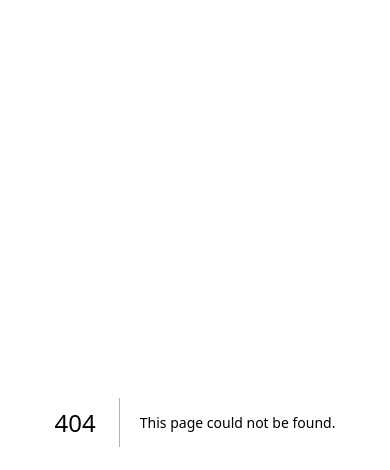
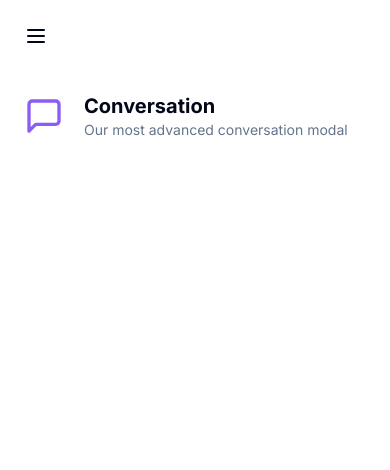
Before and after one commit to viraj458/GeniSync, a Next.js app: page /conversation in a window 390 px wide. Before the commit this address had no page. Shown: the top 470 px of the page. Built offline with nearby package versions, Linux system fonts and the light colour scheme.

Commit message:
feat: Heading Component(web & mobile)

```diff
--- /dev/null
+++ b/src/app/(dashboard)/conversation/page.tsx
@@ -0,0 +1,17 @@
+import Heading from '@/components/Heading';
+import { MessageSquare } from 'lucide-react';
+
+const ConversationPage = () => {
+  return (
+    <div>
+      <Heading
+        title="Conversation"
+        description="Our most advanced conversation modal"
+        icon={MessageSquare}
+        iconColor="text-violet-500"
+        bgColor="bf-violet-500/10"
+      />
+    </div>
+  );
+};
+export default ConversationPage;
--- a/src/app/(dashboard)/dashboard/page.tsx
+++ b/src/app/(dashboard)/dashboard/page.tsx
@@ -1,4 +1,4 @@
-'use client'
+'use client';
 
 import { Card } from '@/components/ui/card';
 import { TOOLS } from '@/constants';
@@ -18,16 +18,21 @@
           Chat with the smartest AI - Experience the power of AI
         </p>
       </div>
-      <div className="px-4 md:px-20 lg:px-32 space-y-4">
+      <div className="px-4 md:px-20 lg:px-56 space-y-4">
         {TOOLS.map((tool) => (
           <Card
             onClick={() => router.push(tool.href)}
             key={tool.href}
-            className="p-4 border-black/5 flex items-center justify-between hover:shadow-md transition cursor-pointer"
+            className={cn(
+              'p-4 border-black/5 flex items-center justify-between hover:shadow-md transition cursor-pointer',
+              tool.hoverBgColor,
+            )}
           >
             <div className="flex items-center gap-x-4">
               <div className={cn('p-2 w-fit rounded-md', tool.bgColor)}>
-                <tool.icon className={cn('w-8 h-8', tool.color)} />
+                <tool.icon
+                  className={cn('w-8 h-8', tool.color)}
+                />
               </div>
               <div className="font-semibold">{tool.label}</div>
             </div>
--- /dev/null
+++ b/src/components/Heading.tsx
@@ -0,0 +1,31 @@
+import { cn } from '@/lib/utils';
+import { LucideIcon } from 'lucide-react';
+
+type HeadingProps = {
+  title: string;
+  description: string;
+  icon: LucideIcon;
+  iconColor?: string;
+  bgColor?: string;
+};
+
+const Heading = ({
+  title,
+  description,
+  icon: Icon,
+  iconColor,
+  bgColor,
+}: HeadingProps) => {
+  return (
+    <div className="p-4 lg:p-8 flex items-center gap-x-3 mb-8">
+      <div className={cn('p-2 w-fit rounded-md', bgColor)}>
+        <Icon className={cn('w-10 h-10', iconColor)} />
+      </div>
+      <div>
+        <h2 className="text-xl md:text-3xl font-bold">{title}</h2>
+        <p className="text-sm text-muted-foreground">{description}</p>
+      </div>
+    </div>
+  );
+};
+export default Heading;
--- a/src/constants.ts
+++ b/src/constants.ts
@@ -59,6 +59,7 @@
     icon: MessageSquare,
     color: 'text-violet-500',
     bgColor: 'bg-violet-500/10',
+    hoverBgColor: 'hover:bg-violet-500/5',
     href: '/conversation',
   },
   {
@@ -66,6 +67,7 @@
     icon: MusicIcon,
     color: 'text-emerald-500',
     bgColor: 'bg-emerald-500/10',
+    hoverBgColor: 'hover:bg-emerald-500/5',
     href: '/music',
   },
   {
@@ -73,6 +75,7 @@
     icon: ImageIcon,
     color: 'text-pink-500',
     bgColor: 'bg-pink-500/10',
+    hoverBgColor: 'hover:bg-pink-500/5',
     href: '/image',
   },
   {
@@ -80,6 +83,7 @@
     icon: VideoIcon,
     color: 'text-orange-500',
     bgColor: 'bg-orange-500/10',
+    hoverBgColor: 'hover:bg-orange-500/5',
     href: '/video',
   },
   {
@@ -87,6 +91,7 @@
     icon: Code,
     color: 'text-red-500',
     bgColor: 'bg-red-500/10',
+    hoverBgColor: 'hover:bg-red-500/5',
     href: '/code',
   },
 ];
```
